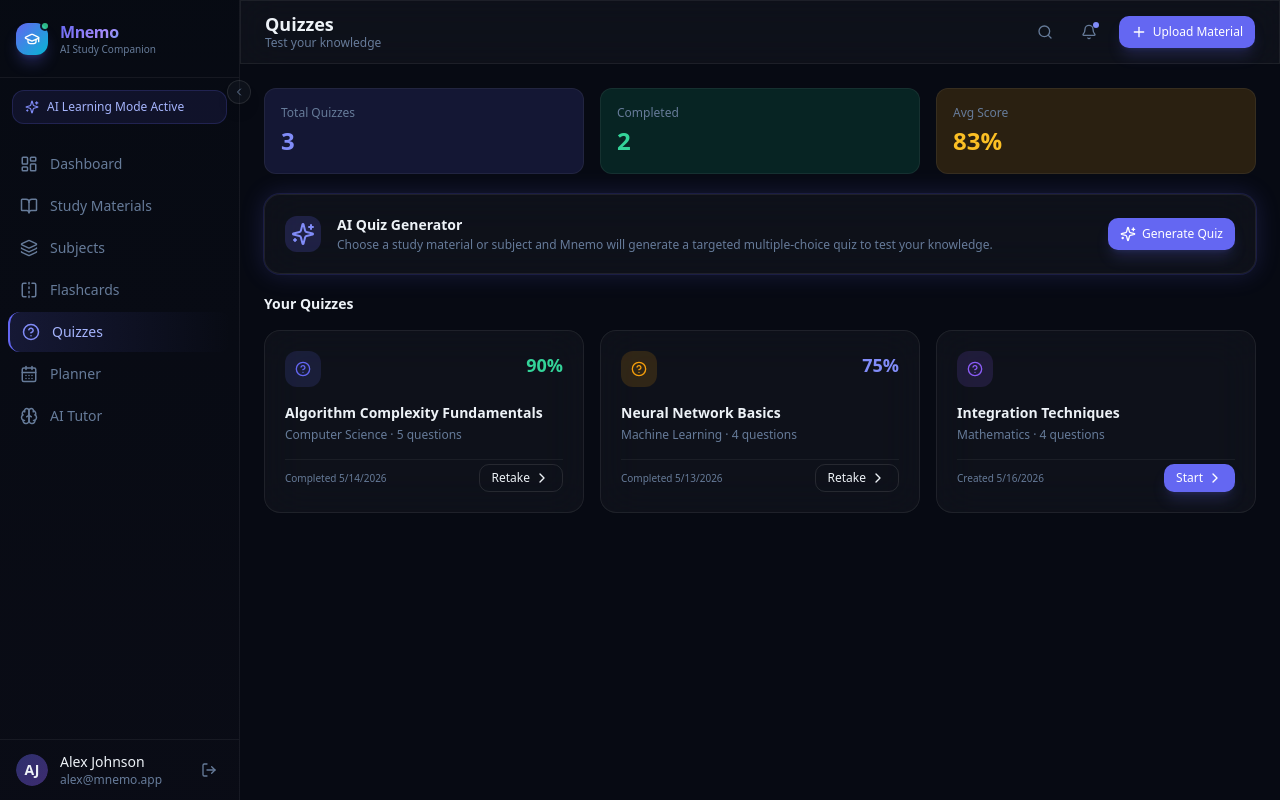
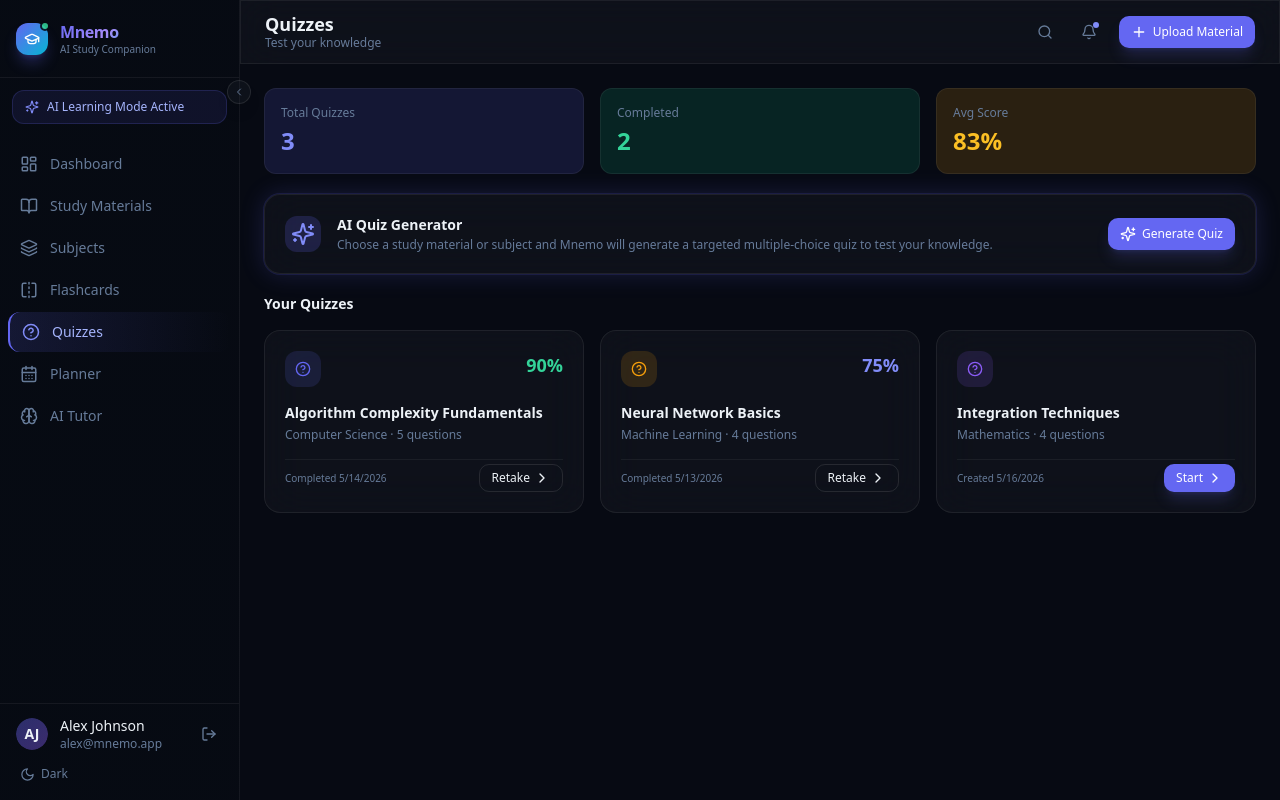
Before and after one commit to lumen202/mnemo, a Next.js app: page /quizzes in a window 1280 px wide. Built offline with nearby package versions, Linux system fonts and the light colour scheme.

Commit message:
Added Themes

```diff
--- a/app/globals.css
+++ b/app/globals.css
@@ -3,7 +3,9 @@
 @tailwind utilities;
 
 @layer base {
-  :root {
+  /* Dark theme (default) */
+  :root,
+  .dark {
     --background: 222 47% 5%;
     --foreground: 210 40% 95%;
 
@@ -34,7 +36,6 @@
 
     --radius: 0.75rem;
 
-    /* Brand tokens — StudyMind */
     --indigo: #6366f1;
     --indigo-glow: rgba(99, 102, 241, 0.2);
     --emerald: #10b981;
@@ -49,6 +50,54 @@
     --glass-bg: rgba(255, 255, 255, 0.03);
     --glass-border: rgba(255, 255, 255, 0.07);
     --glass-bg-hover: rgba(255, 255, 255, 0.06);
+  }
+
+  /* Light theme */
+  .light {
+    --background: 220 20% 97%;
+    --foreground: 222 47% 11%;
+
+    --card: 0 0% 100%;
+    --card-foreground: 222 47% 11%;
+
+    --popover: 0 0% 100%;
+    --popover-foreground: 222 47% 11%;
+
+    --primary: 239 84% 60%;
+    --primary-foreground: 0 0% 100%;
+
+    --secondary: 220 13% 91%;
+    --secondary-foreground: 222 47% 30%;
+
+    --muted: 220 13% 94%;
+    --muted-foreground: 220 8% 46%;
+
+    --accent: 220 13% 91%;
+    --accent-foreground: 222 47% 11%;
+
+    --destructive: 0 84% 60%;
+    --destructive-foreground: 0 0% 100%;
+
+    --border: 220 13% 87%;
+    --input: 220 13% 87%;
+    --ring: 239 84% 60%;
+
+    --radius: 0.75rem;
+
+    --indigo: #4f46e5;
+    --indigo-glow: rgba(79, 70, 229, 0.15);
+    --emerald: #059669;
+    --emerald-glow: rgba(5, 150, 105, 0.12);
+    --amber: #d97706;
+    --rose: #e11d48;
+    --rose-glow: rgba(225, 29, 72, 0.12);
+    --violet: #7c3aed;
+    --cyan: #0891b2;
+    --cyan-glow: rgba(8, 145, 178, 0.12);
+
+    --glass-bg: rgba(255, 255, 255, 0.75);
+    --glass-border: rgba(0, 0, 0, 0.08);
+    --glass-bg-hover: rgba(255, 255, 255, 0.92);
   }
 }
 
@@ -71,7 +120,7 @@
     @apply bg-muted rounded-full;
   }
   ::-webkit-scrollbar-thumb:hover {
-    background: rgba(255, 255, 255, 0.15);
+    @apply bg-accent;
   }
 }
 
@@ -148,7 +197,7 @@
     background: linear-gradient(
       180deg,
       hsl(var(--background)) 0%,
-      rgba(10, 12, 22, 0.98) 100%
+      hsl(var(--background)) 100%
     );
   }
   .active-nav-item {
--- a/app/layout.tsx
+++ b/app/layout.tsx
@@ -1,5 +1,6 @@
 import type { Metadata } from 'next'
 import './globals.css'
+import { ThemeProvider, themeScript } from '@/components/ThemeProvider'
 
 export const metadata: Metadata = {
   title: 'Mnemo — AI Study Companion',
@@ -15,9 +16,14 @@ export const metadata: Metadata = {
 
 export default function RootLayout({ children }: { children: React.ReactNode }) {
   return (
-    <html lang="en" className="dark" suppressHydrationWarning>
+    <html lang="en" suppressHydrationWarning>
+      <head>
+        <script dangerouslySetInnerHTML={{ __html: themeScript }} />
+      </head>
       <body className="font-sans min-h-screen bg-background antialiased">
-        {children}
+        <ThemeProvider>
+          {children}
+        </ThemeProvider>
       </body>
     </html>
   )
--- a/app/page.tsx
+++ b/app/page.tsx
@@ -5,6 +5,7 @@ import {
   GraduationCap, Zap, FileText, MessageSquare,
 } from 'lucide-react'
 import { Button } from '@/components/ui/button'
+import { ThemeToggle } from '@/components/ui/ThemeToggle'
 
 const FEATURES = [
   {
@@ -114,7 +115,8 @@ export default function LandingPage() {
           <Link href="#how-it-works" className="hover:text-foreground transition-colors">How it works</Link>
           <Link href="#testimonials" className="hover:text-foreground transition-colors">Stories</Link>
         </div>
-        <div className="flex items-center gap-3">
+        <div className="flex items-center gap-2">
+          <ThemeToggle showLabel />
           <Button variant="ghost" size="sm" asChild>
             <Link href="/auth/login">Sign In</Link>
           </Button>
--- /dev/null
+++ b/components/ThemeProvider.tsx
@@ -0,0 +1,50 @@
+'use client'
+import { useEffect } from 'react'
+import { useUIStore, type Theme } from '@/store'
+
+const STORAGE_KEY = 'mnemo-theme'
+
+function resolveClass(theme: Theme): 'dark' | 'light' {
+  if (theme === 'system') {
+    return window.matchMedia('(prefers-color-scheme: dark)').matches ? 'dark' : 'light'
+  }
+  return theme
+}
+
+function applyTheme(theme: Theme) {
+  const root = document.documentElement
+  const cls = resolveClass(theme)
+  root.classList.remove('dark', 'light')
+  root.classList.add(cls)
+  localStorage.setItem(STORAGE_KEY, theme)
+}
+
+export function ThemeProvider({ children }: { children: React.ReactNode }) {
+  const { theme, setTheme } = useUIStore()
+
+  useEffect(() => {
+    const stored = localStorage.getItem(STORAGE_KEY) as Theme | null
+    if (stored && stored !== theme) {
+      setTheme(stored)
+      applyTheme(stored)
+    } else {
+      applyTheme(theme)
+    }
+  // eslint-disable-next-line react-hooks/exhaustive-deps
+  }, [])
+
+  useEffect(() => {
+    applyTheme(theme)
+
+    if (theme !== 'system') return
+    const mq = window.matchMedia('(prefers-color-scheme: dark)')
+    const handler = () => applyTheme('system')
+    mq.addEventListener('change', handler)
+    return () => mq.removeEventListener('change', handler)
+  }, [theme])
+
+  return <>{children}</>
+}
+
+// Inline script for <head> — prevents flash before React hydrates
+export const themeScript = `(function(){try{var t=localStorage.getItem('mnemo-theme')||'dark';var d=t==='dark'||(t==='system'&&window.matchMedia('(prefers-color-scheme: dark)').matches);document.documentElement.classList.add(d?'dark':'light');}catch(e){document.documentElement.classList.add('dark');}})()`
--- a/components/layout/Sidebar.tsx
+++ b/components/layout/Sidebar.tsx
@@ -11,6 +11,7 @@ import { useUIStore, useAuthStore } from '@/store'
 import { Avatar, AvatarFallback } from '@/components/ui/avatar'
 import { Button } from '@/components/ui/button'
 import { Separator } from '@/components/ui/separator'
+import { ThemeToggle } from '@/components/ui/ThemeToggle'
 
 const NAV_ITEMS = [
   { href: '/dashboard',  label: 'Dashboard',      icon: LayoutDashboard },
@@ -104,7 +105,8 @@ export function Sidebar() {
       {/* User section */}
       <div className={cn('p-3', !sidebarOpen && 'flex flex-col items-center gap-2')}>
         {sidebarOpen ? (
-          <div className="flex items-center gap-3 px-1">
+          <>
+            <div className="flex items-center gap-3 px-1 mb-2">
               <Avatar className="w-8 h-8 shrink-0">
                 <AvatarFallback>{initials}</AvatarFallback>
               </Avatar>
@@ -122,11 +124,14 @@ export function Sidebar() {
                 <LogOut size={15} />
               </Button>
             </div>
+            <ThemeToggle showLabel className="w-full justify-start" />
+          </>
         ) : (
           <>
             <Avatar className="w-8 h-8">
               <AvatarFallback>{initials}</AvatarFallback>
             </Avatar>
+            <ThemeToggle />
             <Button
               variant="ghost"
               size="icon-sm"
--- /dev/null
+++ b/components/ui/ThemeToggle.tsx
@@ -0,0 +1,50 @@
+'use client'
+import { Moon, Sun, Monitor } from 'lucide-react'
+import { useUIStore, type Theme } from '@/store'
+import { cn } from '@/lib/utils'
+
+const CYCLE: Theme[] = ['dark', 'light', 'system']
+
+const ICONS: Record<Theme, React.ElementType> = {
+  dark: Moon,
+  light: Sun,
+  system: Monitor,
+}
+
+const LABELS: Record<Theme, string> = {
+  dark: 'Dark',
+  light: 'Light',
+  system: 'System',
+}
+
+interface ThemeToggleProps {
+  showLabel?: boolean
+  className?: string
+}
+
+export function ThemeToggle({ showLabel = false, className }: ThemeToggleProps) {
+  const { theme, setTheme } = useUIStore()
+
+  function cycle() {
+    const next = CYCLE[(CYCLE.indexOf(theme) + 1) % CYCLE.length]
+    setTheme(next)
+  }
+
+  const Icon = ICONS[theme]
+
+  return (
+    <button
+      onClick={cycle}
+      title={`Theme: ${LABELS[theme]} — click to switch`}
+      className={cn(
+        'flex items-center gap-1.5 rounded-lg px-2 py-1.5',
+        'text-muted-foreground hover:text-foreground hover:bg-accent/50',
+        'transition-colors duration-150 text-sm',
+        className
+      )}
+    >
+      <Icon size={15} />
+      {showLabel && <span className="text-xs font-medium">{LABELS[theme]}</span>}
+    </button>
+  )
+}
--- a/store/index.ts
+++ b/store/index.ts
@@ -225,18 +225,24 @@ export const useAIStore = create<AIState>((set) => ({
 
 // ─── UI Store ──────────────────────────────────────────────────────────────────
 
+export type Theme = 'dark' | 'light' | 'system'
+
 interface UIState {
   sidebarOpen: boolean
   addMaterialOpen: boolean
+  theme: Theme
   toggleSidebar: () => void
   setSidebarOpen: (v: boolean) => void
   setAddMaterialOpen: (v: boolean) => void
+  setTheme: (t: Theme) => void
 }
 
 export const useUIStore = create<UIState>((set) => ({
   sidebarOpen: true,
   addMaterialOpen: false,
+  theme: 'dark',
   toggleSidebar: () => set((s) => ({ sidebarOpen: !s.sidebarOpen })),
   setSidebarOpen: (sidebarOpen) => set({ sidebarOpen }),
   setAddMaterialOpen: (addMaterialOpen) => set({ addMaterialOpen }),
+  setTheme: (theme) => set({ theme }),
 }))
```
Lines whose indentation alone changed are shown as unchanged.
